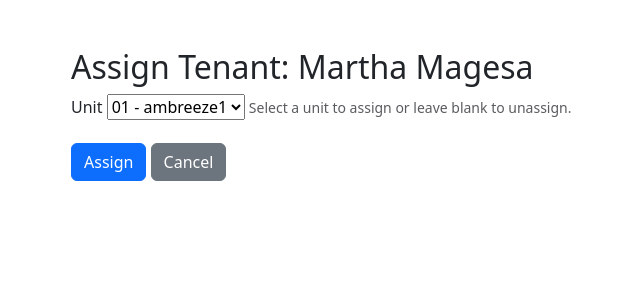
After one commit to Josia-me/apartment-management-system, a Django app: page /tenants/2/assign/ in a window 1280 px wide. The commit adds this page. Shown: the top 300 px of the page, without its empty margins (11-651 px from the left). Run offline with Django 5.2, Linux system fonts and the light colour scheme; a user stored in the database is signed in; data comes from the database, SQL or seed files in the repository; both versions use the stored data as it was after the commit.

Commit message:
Add tenant-to-unit assignment with relationship validation

```diff
--- a/core/forms.py
+++ b/core/forms.py
@@ -25,3 +25,11 @@ class TenantForm(forms.ModelForm):
         widgets = {
             'unit': forms.Select(),
         }
+
+class TenantAssignForm(forms.ModelForm):
+    class Meta:
+        model = Tenant
+        fields = ['unit']
+        widgets = {
+            'unit': forms.Select(),
+        }
--- a/core/models.py
+++ b/core/models.py
@@ -1,5 +1,6 @@
 from django.contrib.auth.models import AbstractUser
 from django.db import models
+from django.core.exceptions import ValidationError
 
 class CustomUser(AbstractUser):
     ROLE_CHOICES = (
@@ -66,3 +67,26 @@ class Tenant(models.Model):
 
     def __str__(self):
         return self.name
+
+    def clean(self):
+        if self.unit and self.unit.tenants.exclude(id=self.id).exists():
+            raise ValidationError(f"Unit '{self.unit.unit_number}' is already occupied by another tenant.")
+        super().clean()
+
+    def save(self, *args, **kwargs):
+        # Update unit status based on tenant assignment
+        self.clean()
+        super().save(*args, **kwargs)
+        if self.unit:
+            self.unit.status = 'occupied'
+            self.unit.save()
+        # If unit is unassigned, set previous unit to vacant
+        elif self.pk:
+            try:
+                old_tenant = Tenant.objects.get(pk=self.pk)
+                if old_tenant.unit:
+                    old_unit = old_tenant.unit
+                    old_unit.status = 'vacant'
+                    old_unit.save()
+            except Tenant.DoesNotExist:
+                pass
--- /dev/null
+++ b/core/templates/core/tenant_assign.html
@@ -0,0 +1,16 @@
+{% extends 'core/base.html' %}
+{% block content %}
+<div class="mt-5">
+    <h2>Assign Tenant: {{ object.name }}</h2>
+    <form method="post">
+        {% csrf_token %}
+        <div class="mb-3">
+            <label for="id_unit" class="form-label">Unit</label>
+            {{ form.unit }}
+            <small class="form-text text-muted">Select a unit to assign or leave blank to unassign.</small>
+        </div>
+        <button type="submit" class="btn btn-primary">Assign</button>
+        <a href="{% url 'tenant_list' %}" class="btn btn-secondary">Cancel</a>
+    </form>
+</div>
+{% endblock %}
--- a/core/templates/core/tenant_list.html
+++ b/core/templates/core/tenant_list.html
@@ -27,6 +27,7 @@
                 <td>
                     <a href="{% url 'tenant_update' tenant.pk %}" class="btn btn-sm btn-warning">Edit</a>
                     <a href="{% url 'tenant_delete' tenant.pk %}" class="btn btn-sm btn-danger">Delete</a>
+                    <a href="{% url 'tenant_assign' tenant.pk %}" class="btn btn-sm btn-info">Assign Unit</a>
                 </td>
             </tr>
             {% empty %}
--- a/core/urls.py
+++ b/core/urls.py
@@ -18,4 +18,5 @@ urlpatterns = [
     path('tenants/add/', views.TenantCreateView.as_view(), name='tenant_create'),
     path('tenants/<int:pk>/edit/', views.TenantUpdateView.as_view(), name='tenant_update'),
     path('tenants/<int:pk>/delete/', views.TenantDeleteView.as_view(), name='tenant_delete'),
+    path('tenants/<int:pk>/assign/', views.TenantAssignView.as_view(), name='tenant_assign'),
 ]
--- a/core/views.py
+++ b/core/views.py
@@ -6,7 +6,7 @@ from django.views.generic import ListView, CreateView, UpdateView, DeleteView
 from django.urls import reverse_lazy
 from django.contrib import messages
 from .models import Building, Unit, Tenant
-from .forms import BuildingForm, UnitForm, TenantForm
+from .forms import BuildingForm, UnitForm, TenantForm, TenantAssignForm
 
 def login_view(request):
     if request.method == 'POST':
@@ -230,3 +230,21 @@ class TenantDeleteView(DeleteView):
         response = super().post(request, *args, **kwargs)
         messages.success(self.request, f"Tenant '{name}' deleted successfully.")
         return response
+
+class TenantAssignView(UpdateView):
+    model = Tenant
+    form_class = TenantAssignForm
+    template_name = 'core/tenant_assign.html'
+    success_url = reverse_lazy('tenant_list')
+
+    def get(self, request, *args, **kwargs):
+        if request.user.role != 'admin':
+            messages.error(request, "Access denied: You are not authorized to view this page.")
+            return HttpResponseForbidden("Access denied")
+        return super().get(request, *args, **kwargs)
+
+    def form_valid(self, form):
+        response = super().form_valid(form)
+        unit_display = form.instance.unit.unit_number if form.instance.unit else "unassigned"
+        messages.success(self.request, f"Tenant '{form.instance.name}' assigned to unit '{unit_display}' successfully.")
+        return response
```
Also changed, not shown: db.sqlite3, media/tenant_photos/martha_IS0bemx.jpg (added).
